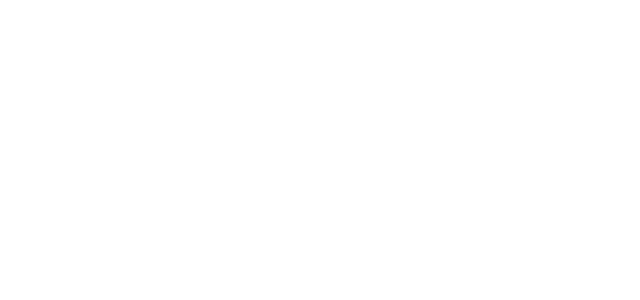
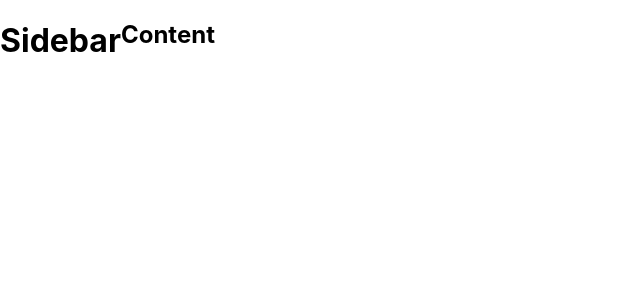
Before and after one commit to Any28Flo/pokemon-front, a React (Create React App) app: page / in a window 1280 px wide. Shown: the top 300 px of the page, without its empty margins (0-640 px from the left). Built offline with nearby package versions, Linux system fonts and the light colour scheme.

Commit message:
feat | configure react-router

```diff
--- a/src/App.js
+++ b/src/App.js
@@ -1,9 +1,19 @@
 import './App.css';
+import Sidebar from "./components/Sidebar";
+import Content from "./components/Content";
 
+import styled from "styled-components";
+
+const Wrapper = styled.div`
+    display: flex;
+    flex-direction: row;
+`;
 function App() {
   return (
-    <div></div>
-  );
+      <Wrapper>
+        <Sidebar/>
+        <Content/>
+      </Wrapper>  );
 }
 
 export default App;
--- a/src/components/Content.jsx
+++ b/src/components/Content.jsx
@@ -1,10 +1,15 @@
-import React from 'react';
+import styled from "styled-components";
 
+const ContentWrapper = styled.div`
+  display: flex;
+  flex-direction: row;
+`;
 const Content = () => {
     return (
-        <div>
+        <ContentWrapper>
+            <h2>Content</h2>
+        </ContentWrapper>
 
-        </div>
     );
 };
 
--- a/src/components/Sidebar.jsx
+++ b/src/components/Sidebar.jsx
@@ -10,6 +10,7 @@ const Sidebar = () => {
     return (
         <SidebarWrapper>
             {/*TODO*/}
+            <h1>Sidebar</h1>
             {/*- Add default image for item */}
             {/*- Add default image for pokemon */}
 
--- a/src/index.js
+++ b/src/index.js
@@ -1,14 +1,29 @@
 import React from 'react';
 import ReactDOM from 'react-dom/client';
+import {
+    createBrowserRouter,
+    RouterProvider,
+} from "react-router-dom";
+
 import './index.css';
 import App from './App';
+
 import reportWebVitals from './reportWebVitals';
+// TODO
+// -Create a router.js
+
+const router = createBrowserRouter([
+    {
+        path: "/",
+        element: <App />,
+    },
+]);
 
 const root = ReactDOM.createRoot(document.getElementById('root'));
 root.render(
-  <React.StrictMode>
-    <App />
-  </React.StrictMode>
+    <React.StrictMode>
+        <RouterProvider router={router} />
+    </React.StrictMode>
 );
 
 // If you want to start measuring performance in your app, pass a function
```
